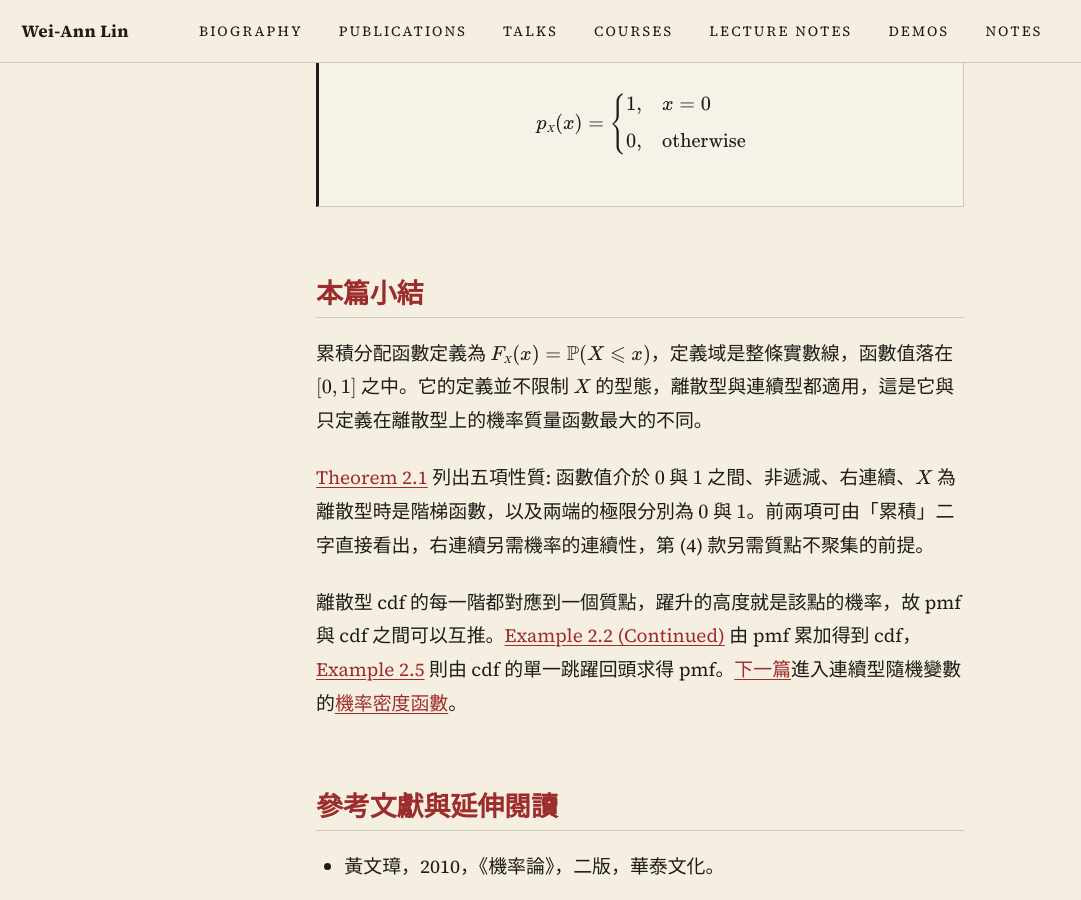
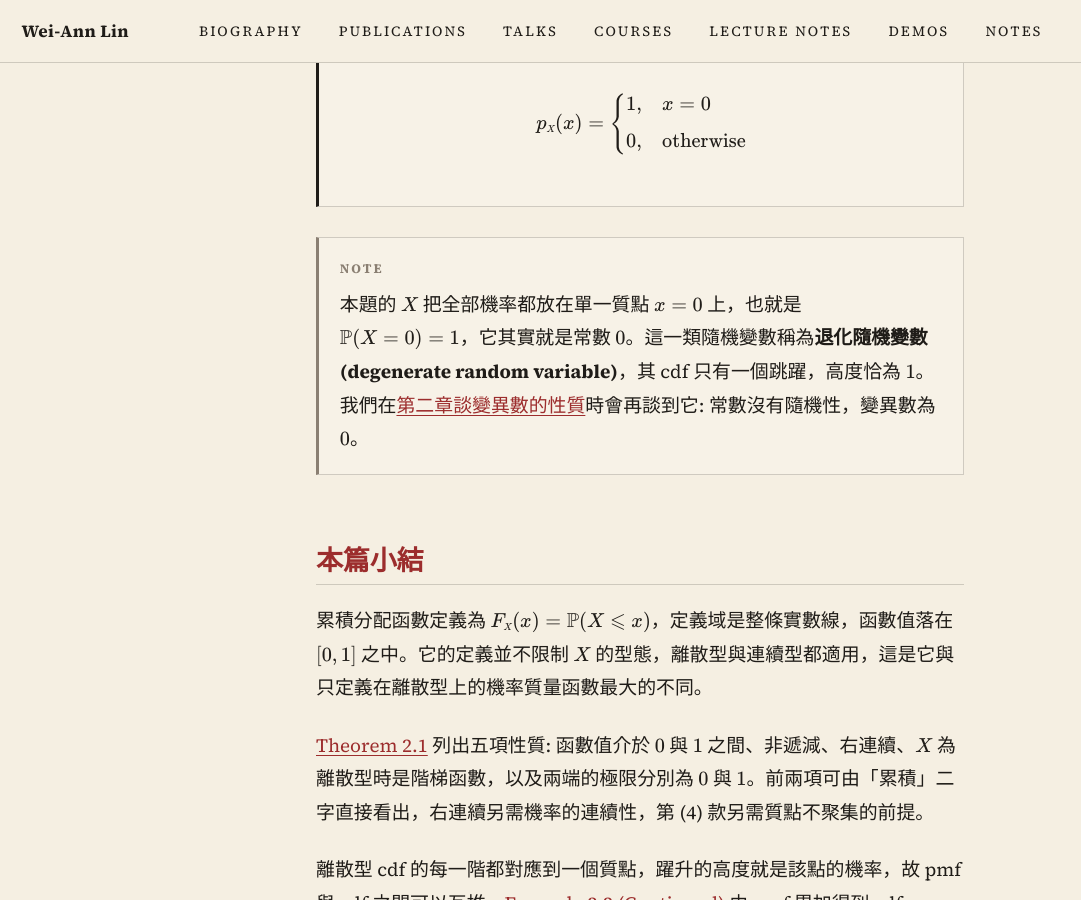
Before and after one commit to weiannlin/weiannlin.github.io, a Jekyll site: the page built from _teaching_topics/02-02-cumulative-distribution-functions.md, in a window 1280 px wide and 900 px high, scrolled down 7305 px. Shown: the whole window, without its empty margins (0-1081 px from the left). Built offline with Jekyll 4.4.1, drawn with Linux system fonts in a browser that asks for light colours.

Commit message:
Add degenerate random variable note after the cdf-to-pmf example
Mirrors the note added to the manuscript's Example 2.5 (book-to-web sync).

Co-Authored-By: Claude Fable 5.1 <noreply@anthropic.com>
Claude-Session: https://claude.ai/code/session_013MmGvtXL55jW5cgdbGgAsx

```diff
--- a/_teaching_topics/02-02-cumulative-distribution-functions.md
+++ b/_teaching_topics/02-02-cumulative-distribution-functions.md
@@ -292,6 +292,14 @@ $$
 
 </div>
 
+<div class="topic-box topic-box--note" markdown="1">
+<div class="topic-box__label">Note</div>
+
+本題的 $X$ 把全部機率都放在單一質點 $x=0$ 上，也就是 <span class="text-nowrap">$\mathbb{P}(X=0)=1$，</span>它其實就是常數 $0$。這一類隨機變數稱為**退化隨機變數 <span lang="en">(degenerate random variable)</span>**，其 cdf 只有一個跳躍，高度恰為 <span class="text-nowrap">$1$。</span>我們在[第二章談變異數的性質](/lecture-notes/variance/#thm-variance-properties)時會再談到它: 常數沒有隨機性，變異數為 <span class="text-nowrap">$0$。</span>
+
+</div>
+
+
 ## 本篇小結
 
 累積分配函數定義為 $F_{\sssig X}(x)=\mathbb{P}(X\leqslant x)$，定義域是整條實數線，函數值落在 $[0,1]$ 之中。它的定義並不限制 $X$ 的型態，離散型與連續型都適用，這是它與只定義在離散型上的機率質量函數最大的不同。
```
